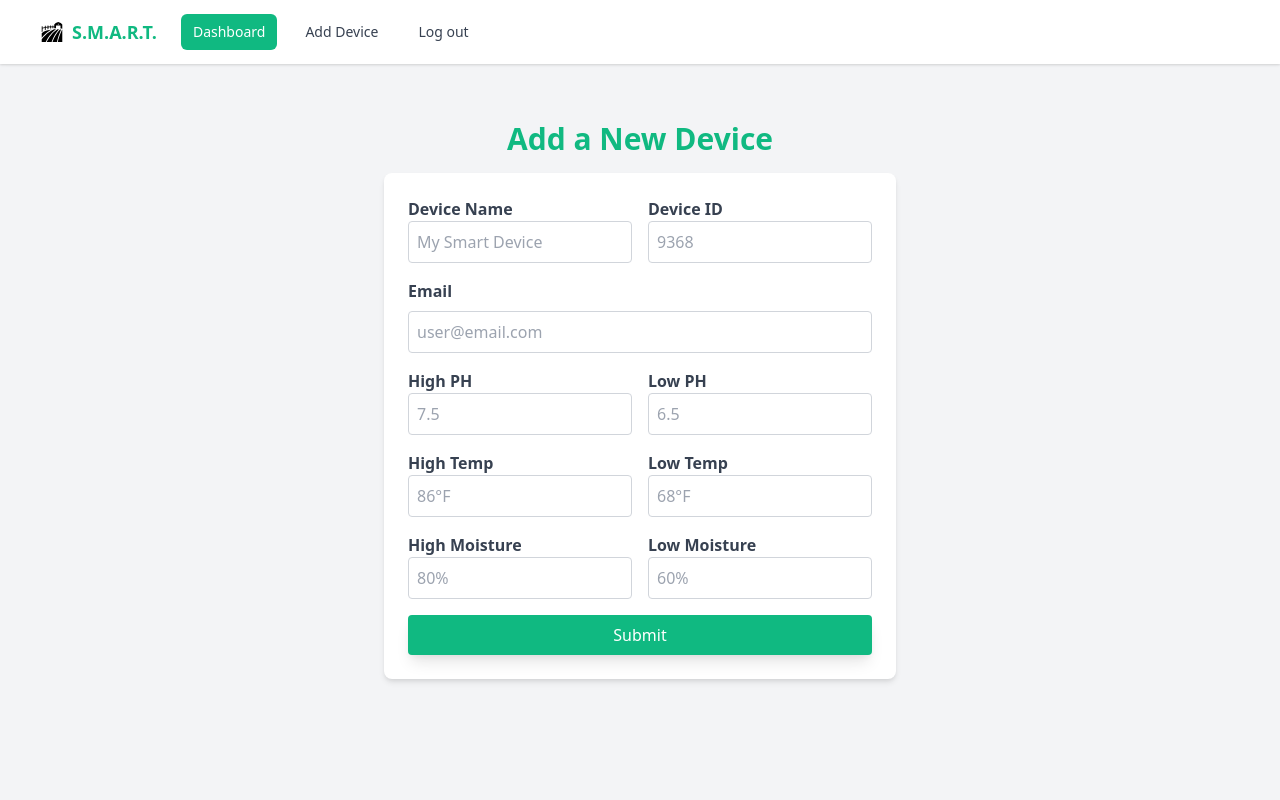
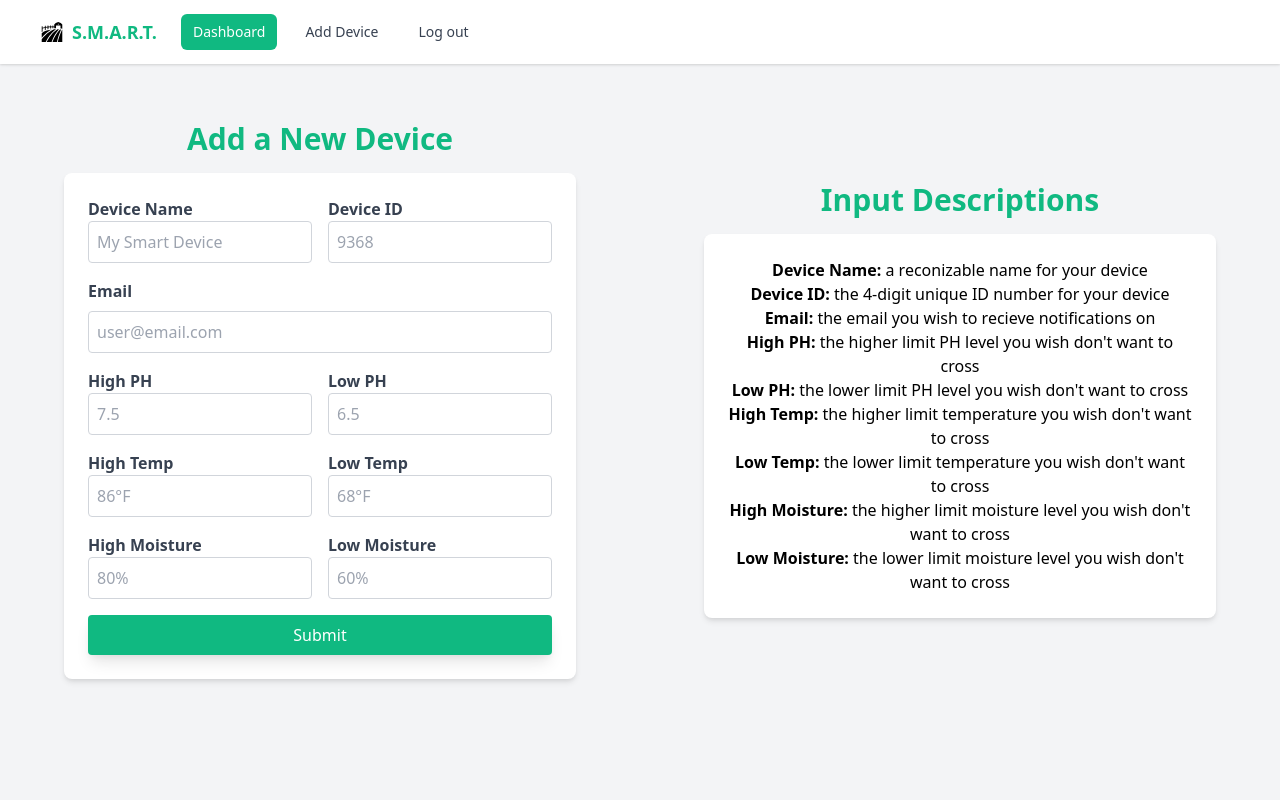
Before and after one commit to Nolan-Reilly/sparkHacks, a Flask app: page /index in a window 1280 px wide. Run offline with Flask 3, Linux system fonts and the light colour scheme.

Commit message:
added details

```diff
--- a/website/templates/index.html
+++ b/website/templates/index.html
@@ -66,8 +66,8 @@
         </div>
       </div>
     </nav>
-
-  <form class="h-screen bg-gray-100 p-6", method="POST">
+  <div class="flex justify-center">
+    <form class="h-screen bg-gray-100 p-6 container mx-auto flex flex-col justify-center items-center w-1/2" method="POST">
       <div class="container mx-auto h-full flex flex-col justify-center items-center">
         <!-- Title -->
         <h1 class="text-center text-3xl font-bold mb-4 text-green-500 flex items-center">
@@ -135,6 +135,29 @@
       </div>
     </form>
 
+    <form class="h-screen bg-gray-100 p-6 container mx-auto flex flex-col justify-center items-center w-1/2" method="POST">
+      <div class="container mx-auto h-full flex flex-col justify-center items-center">
+        <!-- Title -->
+        <h1 class="text-center text-3xl font-bold mb-4 text-green-500 flex items-center">
+          <p>Input Descriptions</p>
+        </h1>
+
+        <!-- Flex Container -->
+        <div class="flex flex-col w-full max-w-lg bg-white p-6 rounded-lg shadow-md">
+          <ul class="text-center">
+            <li><strong>Device Name:</strong> a reconizable name for your device </li>
+            <li><strong>Device ID:</strong> the 4-digit unique ID number for your device</li>
+            <li><strong>Email: </strong> the email you wish to recieve notifications on</li>
+            <li><strong>High PH:</strong> the higher limit PH level you wish don't want to cross</li>
+            <li><strong>Low PH:</strong> the lower limit PH level you wish don't want to cross</li>
+            <li><strong>High Temp:</strong> the higher limit temperature you wish don't want to cross</li>
+            <li><strong>Low Temp:</strong> the lower limit temperature you wish don't want to cross</li>
+            <li><strong>High Moisture:</strong> the higher limit moisture level you wish don't want to cross</li>
+            <li><strong>Low Moisture:</strong> the lower limit moisture level you wish don't want to cross</li>
+          </ul>
+      </div>
+    </form>
+
   <!-- Embedded Vanilla JavaScript for the hamburger menu -->
   <script>
     function toggleMenu() {
```
Lines whose indentation alone changed are shown as unchanged.
